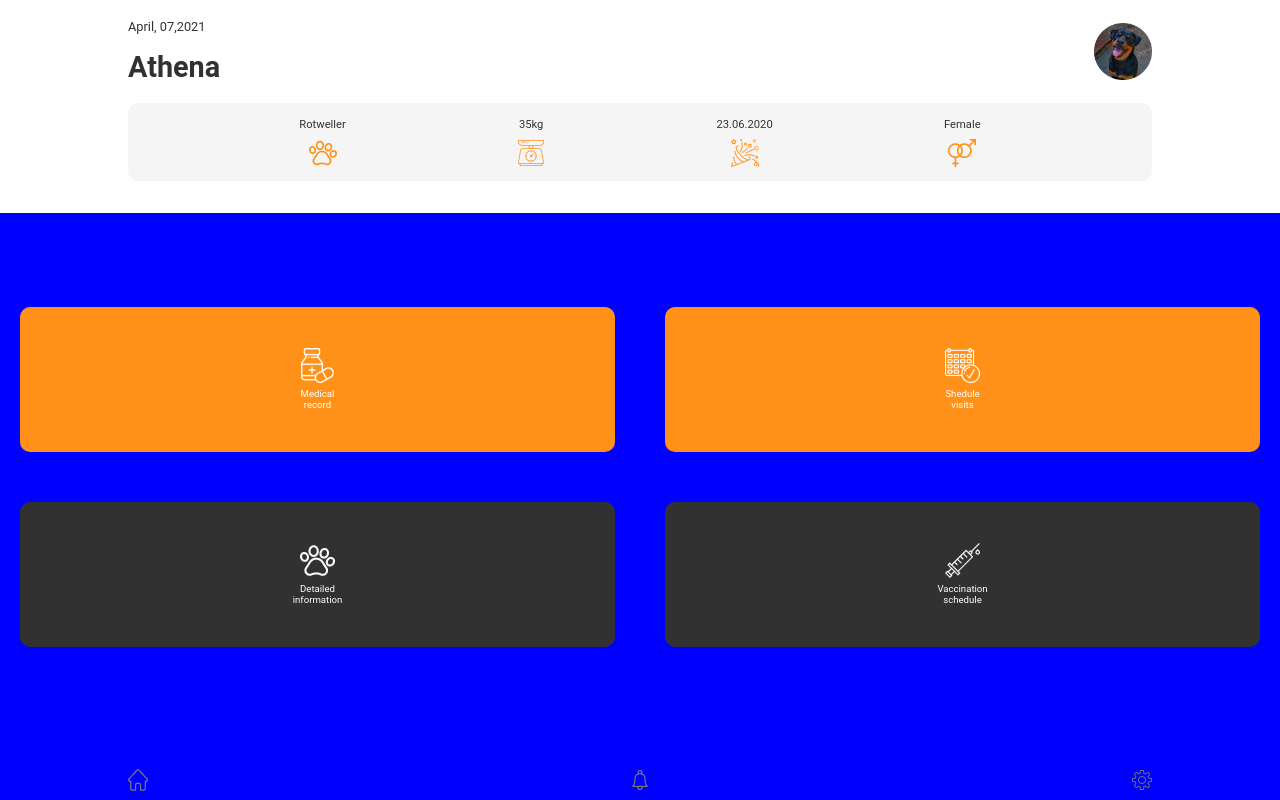
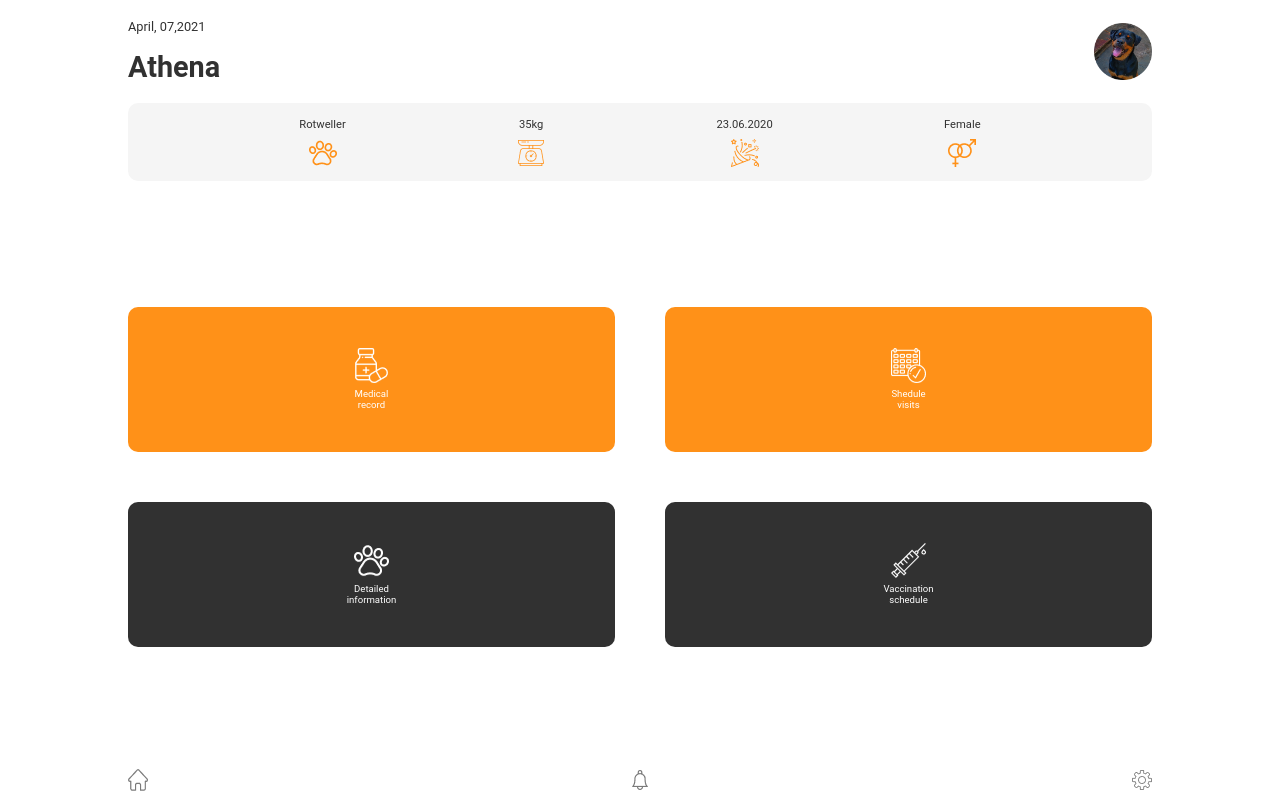
Before and after one commit to Broncs/Dogs, a website: page home.html in a window 1280 px wide. Drawn offline with Linux system fonts and the light colour scheme.

Commit message:
fix details section

```diff
--- a/sass/_home.scss
+++ b/sass/_home.scss
@@ -1,7 +1,5 @@
 .main-home {
   min-height: 100vh;
-  height: 100%;
-
   display: flex;
   flex-direction: column;
 }
@@ -55,8 +53,14 @@
 #main-details {
   flex-shrink: 0;
   flex-grow: 1;
-  position: relative;
-  background-color: blue;
+  display: flex;
+  flex-direction: column;
+
+  .container {
+    flex-shrink: 0;
+    flex-grow: 1;
+    position: relative;
+  }
 }
 
 .details-wrapper {
@@ -64,8 +68,8 @@
   grid-template-columns: repeat(2, 1fr);
   grid-gap: 25px;
   position: absolute;
-  left: 20px;
-  right: 20px;
+  left: 0;
+  right: 0;
   top: calc(50% - 30px);
   transform: translateY(-50%);
 
```
Also changed, not shown: css/styles.css, 1 other file.
